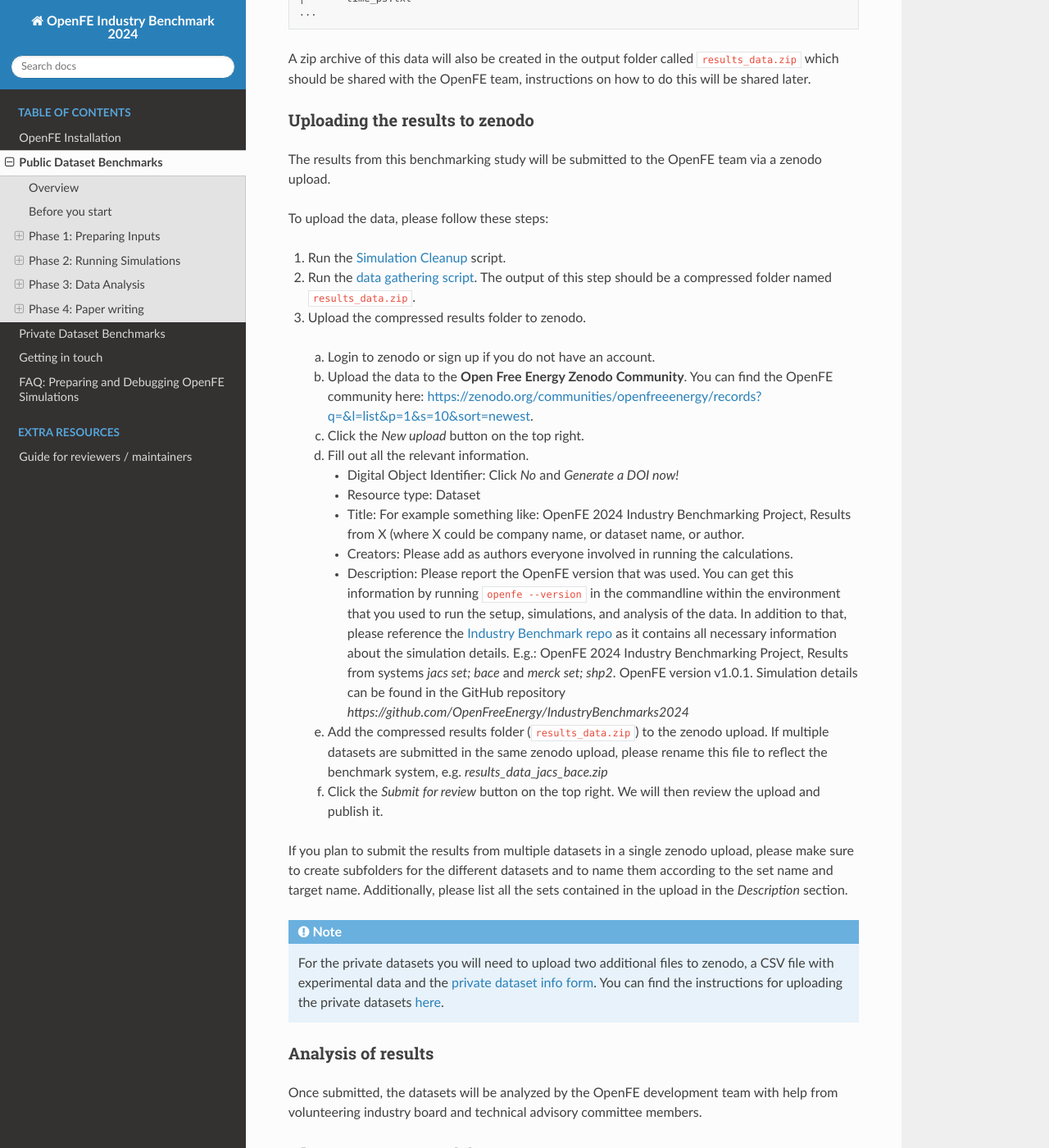
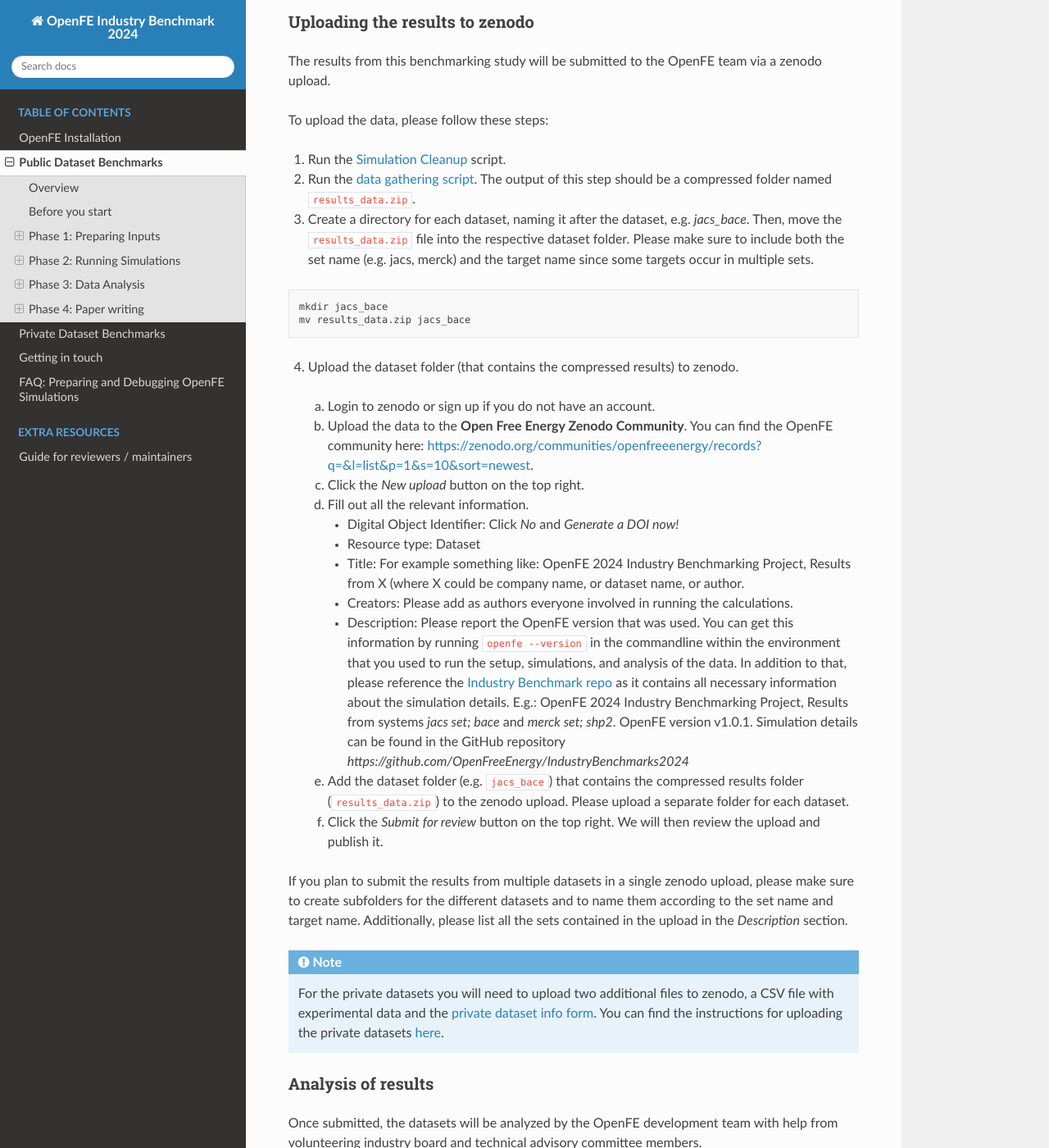
Before and after one commit to OpenFreeEnergy/IndustryBenchmarks2024, a Sphinx documentation site: the page built from docs/source/public/overview.rst, in a window 1280 px wide and 1400 px high, scrolled down 16129 px. Shown: the whole window at 82% size. Built offline with Sphinx 7.4.7 and the Read the Docs theme 3.1.0, drawn with Linux system fonts in a browser that asks for light colours; some of the changed text lies outside the part shown.

Commit message:
Updata docs

```diff
--- a/docs/source/public/overview.rst
+++ b/docs/source/public/overview.rst
@@ -541,11 +541,11 @@ If the `fix network script <fix_networks>`_ was run, two alchemical networks nee
 
 If confidential ligand names were used, those can be replaced with generic ligand names. To do that you will need to add the flag ``--hide-ligand-names``:
 
-.. code-block:: bash
+thering.py --input_alchemical_network network_setup/alchemicalNetwork/alchemical_network.json --results-folder results_0 --results-folder results_1 --results-folder results_2 --hide-ligand-names
 
-   python data_gathering.py --input_alchemical_network network_setup/alchemicalNetwork/alchemical_network.json --results-folder results_0 --results-folder results_1 --results-folder results_2 --hide-ligand-names
+.. warning::.. code-block:: bash
 
-.. warning::
+   python data_ga
    Per default, the ligand names that were present in the original ligand sdf will be stored. Please check those and if they contain any confidential information, use the ``hide-ligand-names`` flag.
 
 
@@ -733,7 +733,14 @@ To upload the data, please follow these steps:
 
 1. Run the :ref:`post-simulation cleanup` script.
 2. Run the :ref:`data gathering script <gathering_of_results>`. The output of this step should be a compressed folder named ``results_data.zip``.
-3. Upload the compressed results folder to zenodo.
+3. Create a directory for each dataset, naming it after the dataset, e.g. `jacs_bace`. Then, move the  ``results_data.zip`` file into the respective dataset folder. Please make sure to include both the set name (e.g. jacs, merck) and the target name since some targets occur in multiple sets.
+
+.. code-block:: bash
+
+    mkdir jacs_bace
+    mv results_data.zip jacs_bace
+
+4. Upload the dataset folder (that contains the compressed results) to zenodo.
 
   a) Login to zenodo or sign up if you do not have an account.
   b) Upload the data to the **Open Free Energy Zenodo Community**. You can find the OpenFE community here: `https://zenodo.org/communities/openfreeenergy/records?q=&l=list&p=1&s=10&sort=newest <https://zenodo.org/communities/openfreeenergy/records?q=&l=list&p=1&s=10&sort=newest>`_.
@@ -748,7 +755,7 @@ To upload the data, please follow these steps:
        it contains all necessary information about the simulation details.
        E.g.: OpenFE 2024 Industry Benchmarking Project, Results from systems `jacs set; bace` and `merck set; shp2`. OpenFE version v1.0.1.  Simulation details can be found in the GitHub repository `https://github.com/OpenFreeEnergy/IndustryBenchmarks2024`
 
-  e) Add the compressed results folder (``results_data.zip``) to the zenodo upload. If multiple datasets are submitted in the same zenodo upload, please rename this file to reflect the benchmark system, e.g. `results_data_jacs_bace.zip`
+  e) Add the dataset folder (e.g. ``jacs_bace``) that contains the compressed results folder (``results_data.zip``) to the zenodo upload. Please upload a separate folder for each dataset.
   f) Click the `Submit for review` button on the top right. We will then review the upload and publish it.
 
 If you plan to submit the results from multiple datasets in a single zenodo upload, please make sure to create subfolders for the different datasets
```
